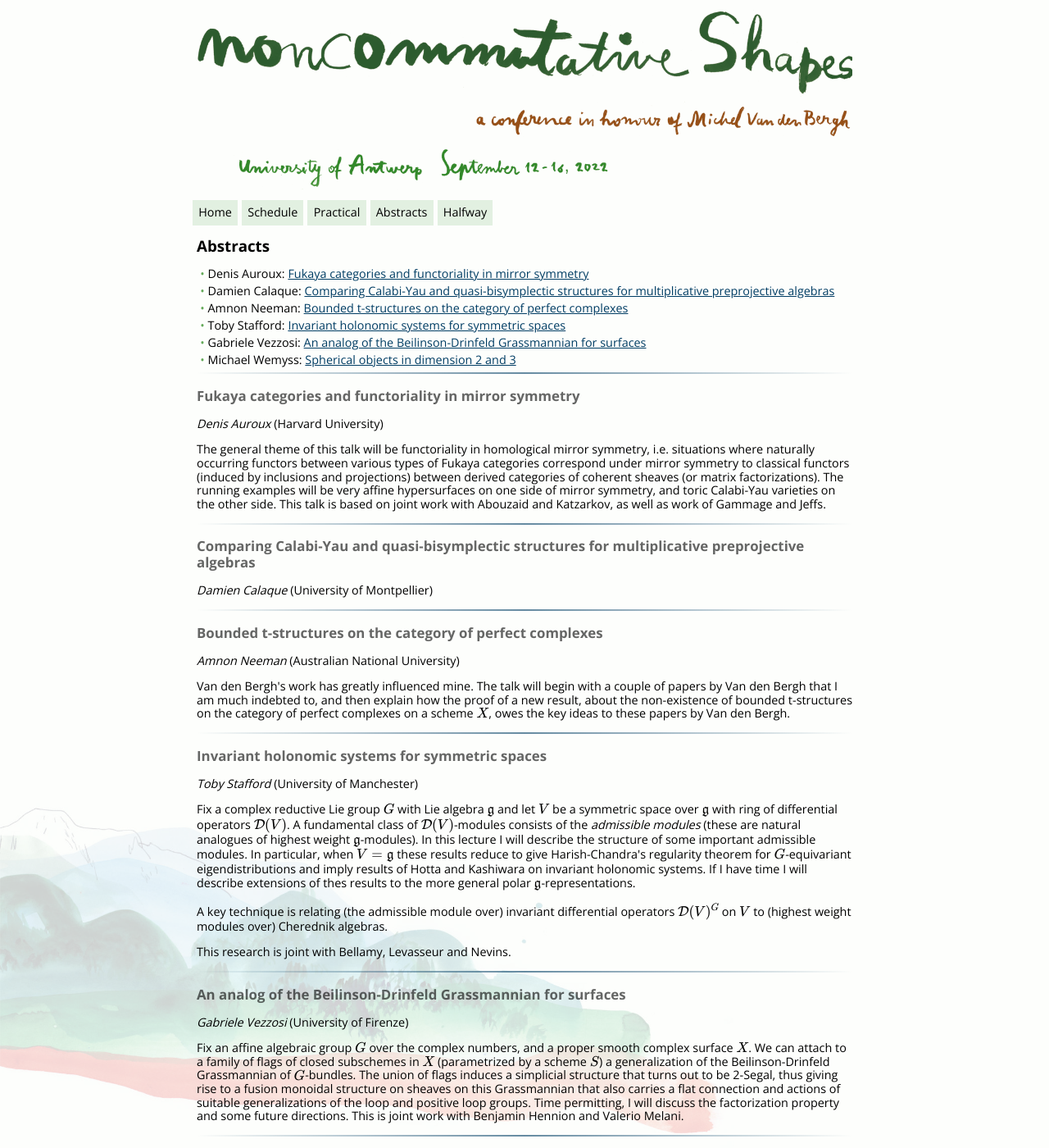
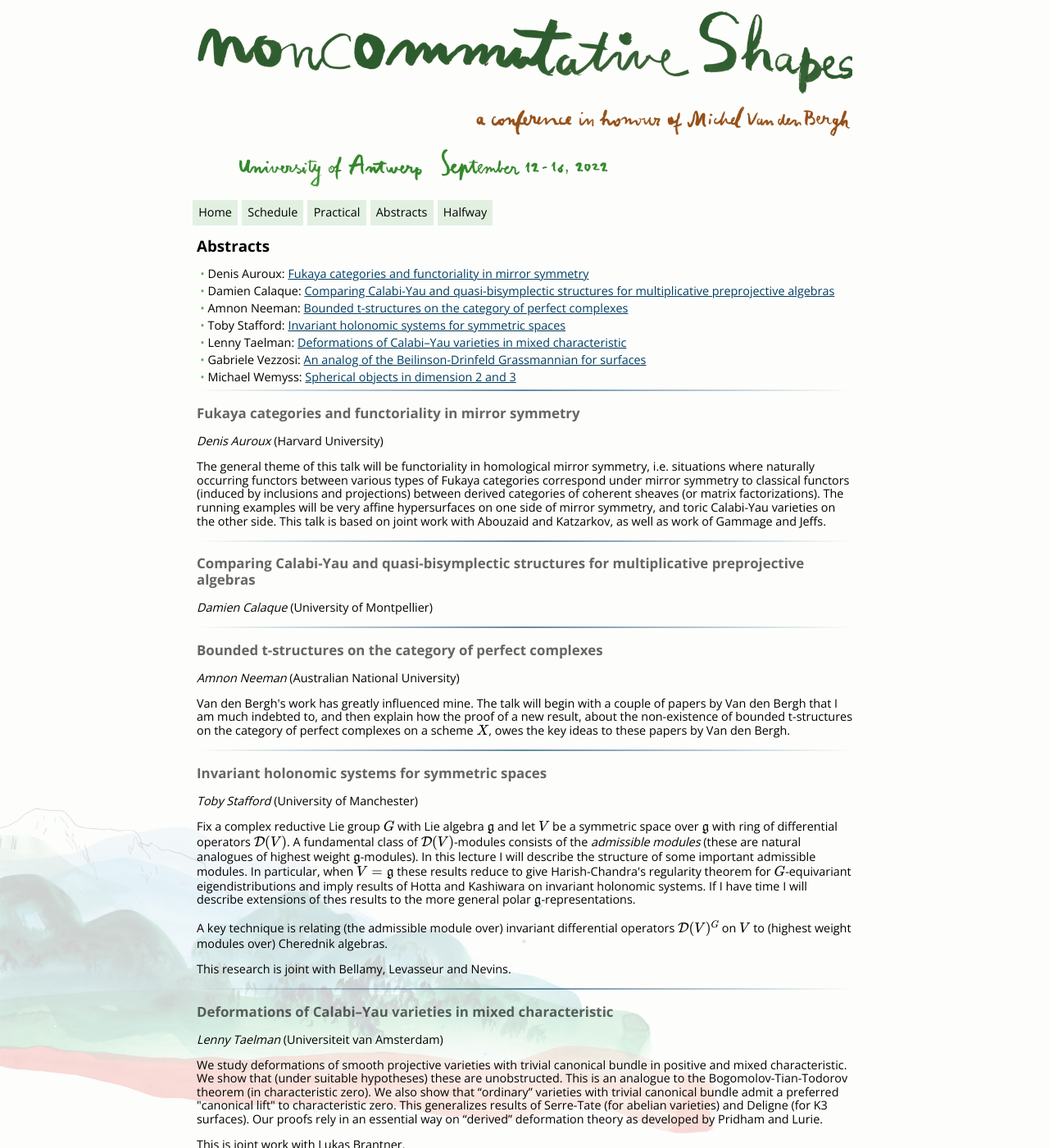
Before and after one commit to ncag-info/antwerp-2020, a Jekyll site: the page built from abstracts.html, in a window 1280 px wide and 1400 px high. Shown: the whole window at 82% size. Built offline with Jekyll 4.4.1, drawn with Linux system fonts in a browser that asks for light colours; nearby versions of some CDN libraries; library files that are not in the unit come from our copies; formulas are drawn with MathJax 3.

Commit message:
Added a talk

```diff
--- a/_data/speakers.yml
+++ b/_data/speakers.yml
@@ -18,6 +18,7 @@ gasparim:
   name: Elizabeth Gasparim
   affiliation: Universidad Católica del Norte
   website: https://sites.google.com/view/elizabethgasparim
+  online: true
 
 gualtieri:
   name: Marco Gualtieri
@@ -74,6 +75,7 @@ polishchuk:
   name: Alexander Polishchuk
   affiliation: University of Oregon
   website: https://pages.uoregon.edu/apolish/
+  online: true
 
 rizzardo:
   name: Alice Rizzardo
@@ -95,6 +97,11 @@ stroppel:
   affiliation: University of Bonn
   website: http://www.math.uni-bonn.de/ag/stroppel/
 
+taelman:
+  name: Lenny Taelman
+  affiliation: Universiteit van Amsterdam
+  website: https://staff.fnwi.uva.nl/l.d.j.taelman/
+
 tabuada:
   name: Gonçalo Tabuada
   affiliation: University of Warwick
@@ -104,7 +111,7 @@ vezzosi:
   name: Gabriele Vezzosi
   affiliation: University of Firenze
   website: http://www.dma.unifi.it/~vezzosi/
-  tbc: true
+  online: true
 
 wemyss:
   name: Michael Wemyss
--- a/_data/talks.yml
+++ b/_data/talks.yml
@@ -22,6 +22,13 @@ stafford:
     <p>A key technique is relating (the admissible module over) invariant differential operators $\mathcal{D}(V)^G$ on $V$ to (highest weight modules over) Cherednik algebras.
     <p>This research is joint with Bellamy, Levasseur and Nevins.
 
+taelman:
+  title: Deformations of Calabi–Yau varieties in mixed characteristic
+  speaker: taelman
+  abstract: >
+    <p>We study deformations of smooth projective varieties with trivial canonical bundle in positive and mixed characteristic. We show that (under suitable hypotheses) these are unobstructed. This is an analogue to the Bogomolov-Tian-Todorov theorem (in characteristic zero). We also show that “ordinary” varieties with trivial canonical bundle admit a preferred "canonical lift" to characteristic zero. This generalizes results of Serre-Tate (for abelian varieties) and Deligne (for K3 surfaces). Our proofs rely in an essential way on “derived” deformation theory as developed by Pridham and Lurie.
+    <p>This is joint work with Lukas Brantner.
+
 vezzosi:
   title: An analog of the Beilinson-Drinfeld Grassmannian for surfaces
   speaker: vezzosi
```
